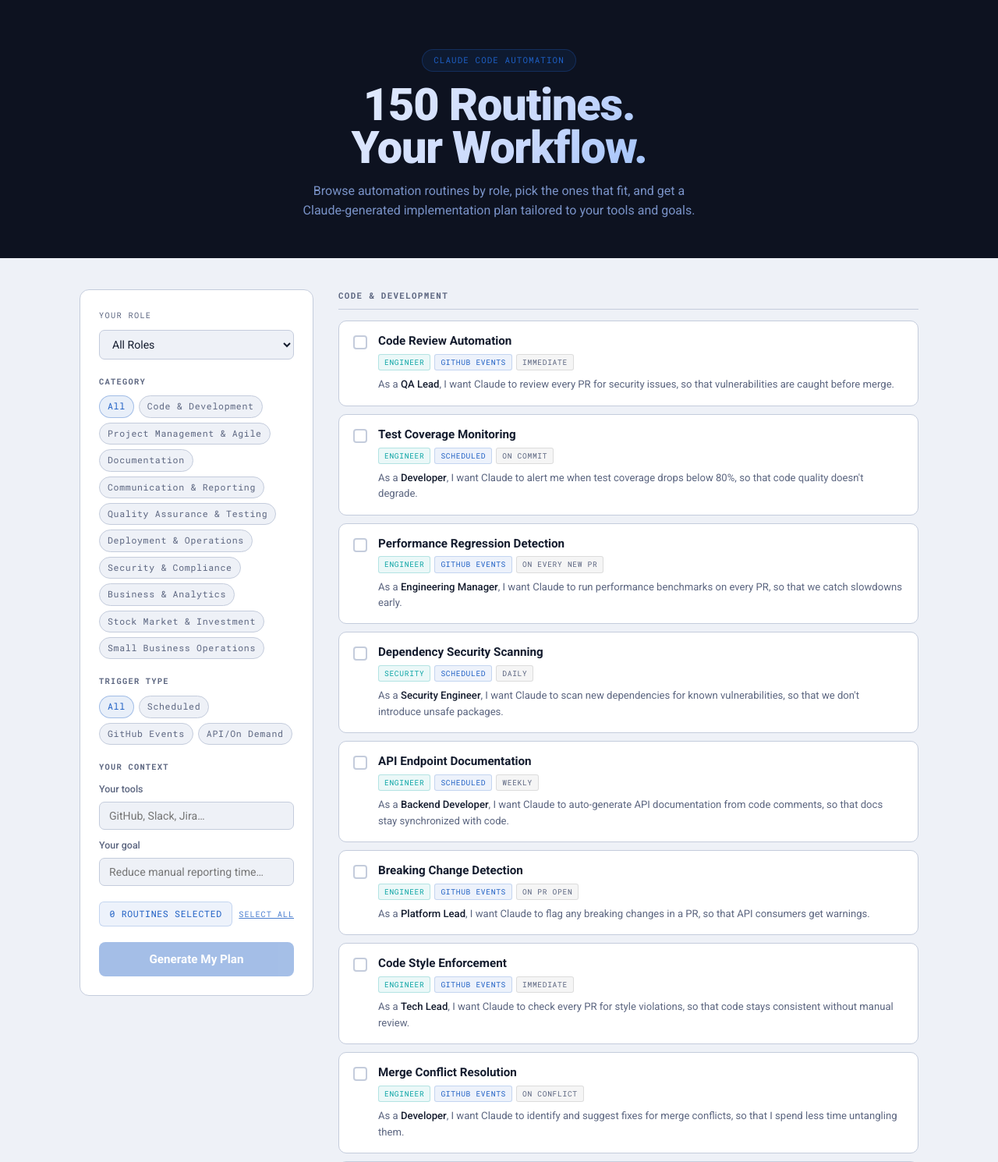
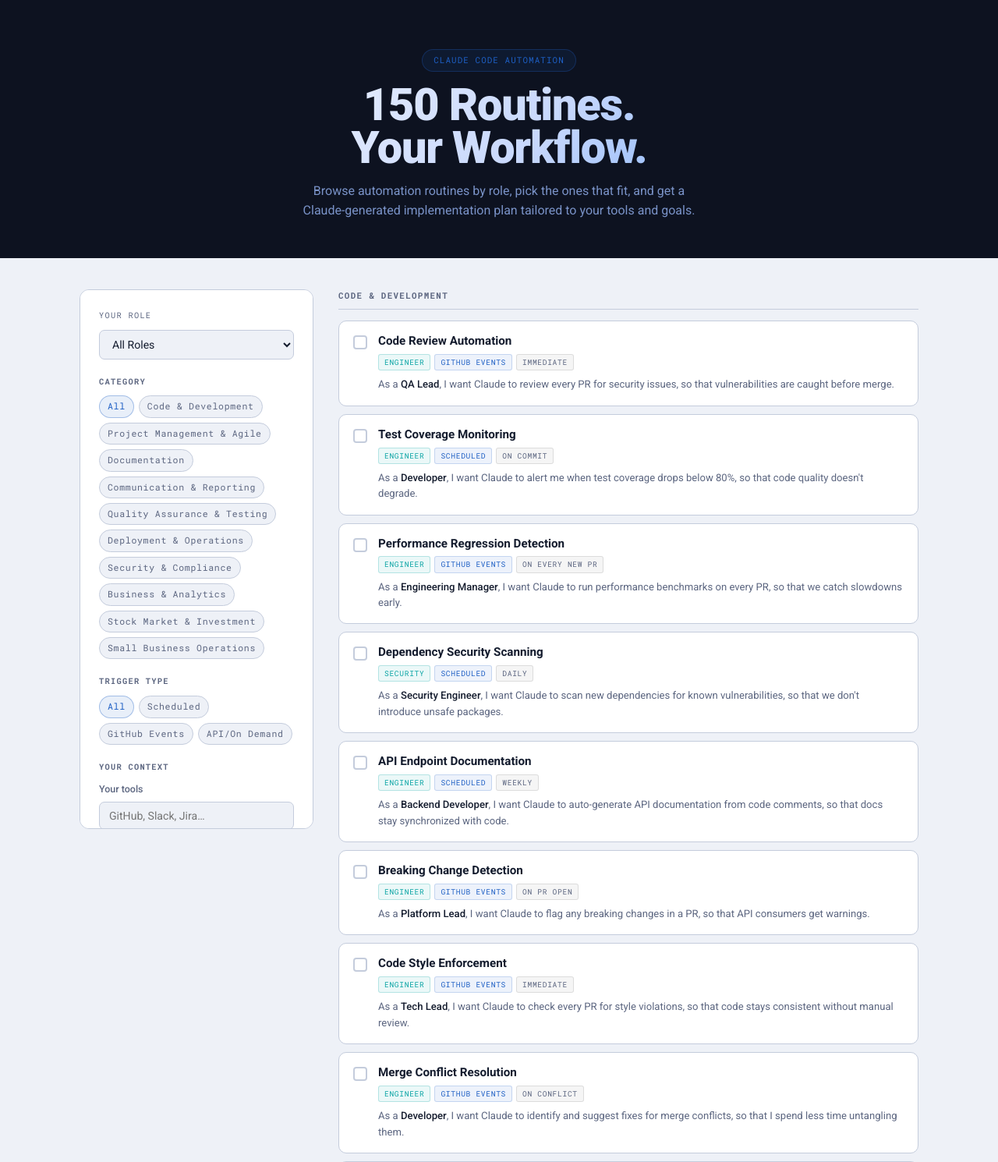
Before and after one commit to Scrumbuddha/stpeteai, a Flask app: page /routines in a window 1280 px wide. Shown: the part 66-1556 px from the top of the page at 78% size. Run offline with Flask 3, Linux system fonts and the light colour scheme; some libraries are stand-ins or nearby versions.

Commit message:
fix: constrain sidebar height to viewport so Generate button is always reachable
Without max-height the sticky sidebar could extend below the fold, hiding
the Generate My Plan button when the viewport was shorter than the sidebar content.

Co-Authored-By: Claude Sonnet 4.6 <noreply@anthropic.com>

```diff
--- a/templates/routines.html
+++ b/templates/routines.html
@@ -52,7 +52,7 @@ nav{position:sticky;top:0;z-index:100;background:rgba(238,241,247,.92);backdrop-
 .routines-layout{display:grid;grid-template-columns:300px 1fr;gap:32px;padding:40px 0 80px;align-items:start}
 
 /* Left panel */
-.routines-sidebar{position:sticky;top:88px;background:#fff;border:1px solid var(--border);border-radius:12px;padding:24px;display:flex;flex-direction:column;gap:20px}
+.routines-sidebar{position:sticky;top:88px;max-height:calc(100vh - 108px);overflow-y:auto;background:#fff;border:1px solid var(--border);border-radius:12px;padding:24px;display:flex;flex-direction:column;gap:20px}
 .sidebar-section h4{font-family:'Roboto Mono',monospace;font-size:.65rem;letter-spacing:.12em;text-transform:uppercase;color:var(--text-muted);margin-bottom:10px}
 .sidebar-select{width:100%;background:var(--cream);border:1px solid var(--border);color:var(--text);padding:9px 12px;border-radius:7px;font-size:.88rem;font-family:'Roboto',sans-serif;outline:none;transition:border-color .15s;cursor:pointer}
 .sidebar-select:focus{border-color:var(--blue)}
```
